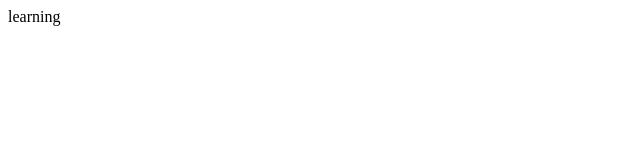
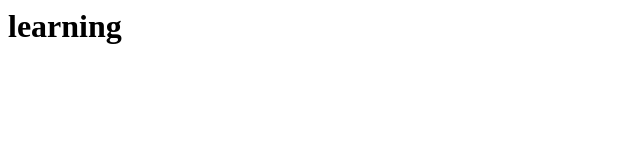
Before and after one commit to aannwaar/together, a plain HTML site: page index.html in a window 1280 px wide. Shown: the whole page, without its empty margins (0-640 px from the left). Drawn offline with Linux system fonts and the light colour scheme.

Commit message:
I edited index.html

```diff
--- a/index.html
+++ b/index.html
@@ -1,3 +1,4 @@
-<html>learning
+<html>
+<h1>learning</h1>
 
 </html>
```
